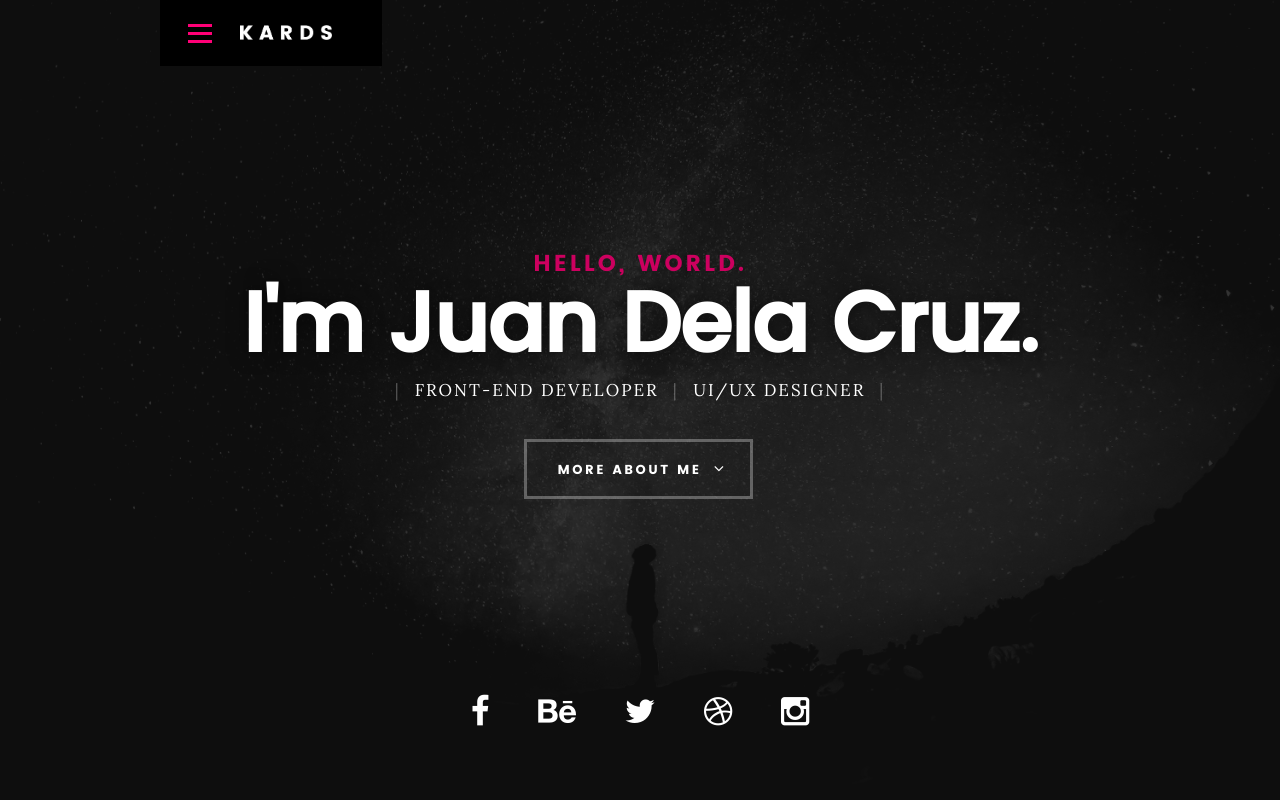
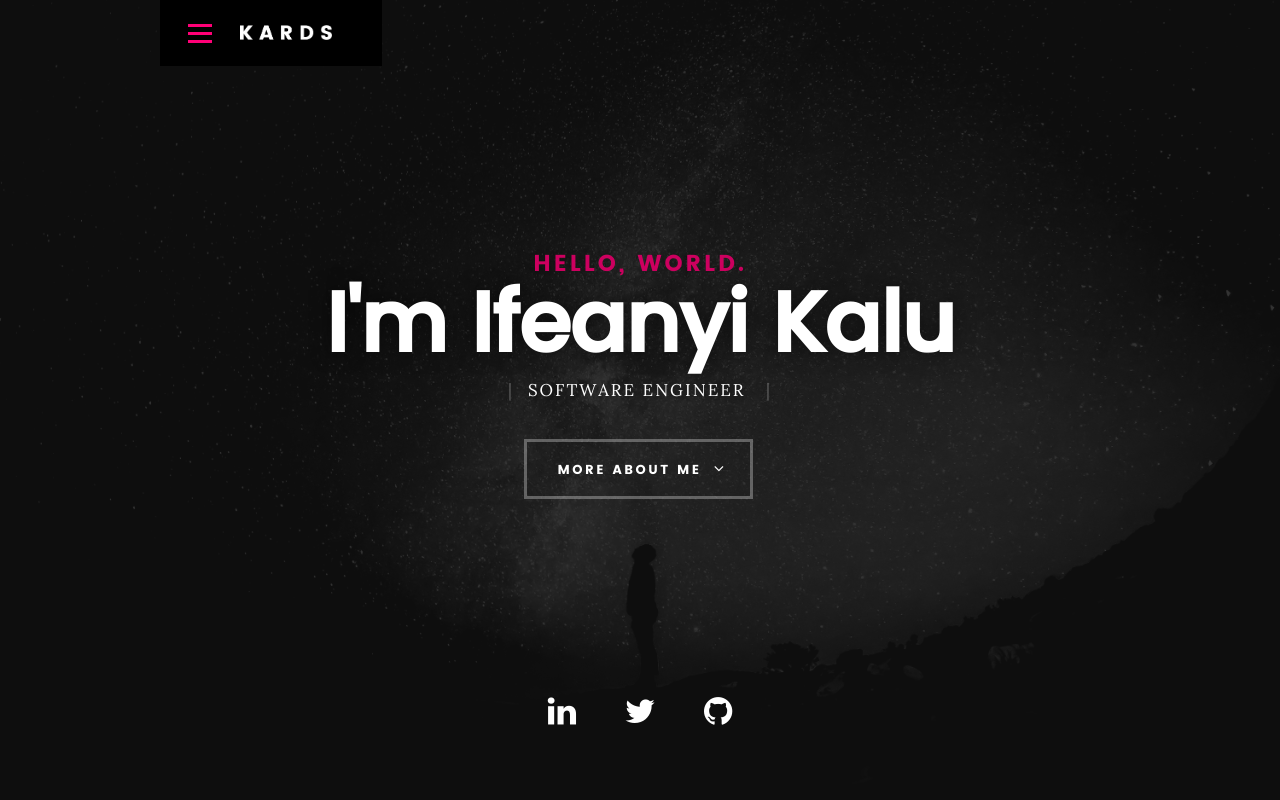
Before and after one commit to fazzy12/fazzy12.github.io, a plain HTML site: page index.html in a window 1280 px wide. Shown: the top 800 px of the page. Drawn offline with Linux system fonts and the light colour scheme; files whose address does not match are found by name.

Commit message:
add social icons

```diff
--- a/index.html
+++ b/index.html
@@ -7,13 +7,14 @@
    <!--- basic page needs
    ================================================== -->
    <meta charset="utf-8">
-	<title>Kards</title>
+	<title>Ifeanyi Kalu</title>
 	<meta name="description" content="">
 	<meta name="author" content="">
 
    <!-- mobile specific metas
    ================================================== -->
 	<meta name="viewport" content="width=device-width, initial-scale=1, maximum-scale=1">
+	<link rel="stylesheet" href="https://cdnjs.cloudflare.com/ajax/libs/font-awesome/6.1.1/css/all.min.css">
 
  	<!-- CSS
    ================================================== -->
@@ -43,7 +44,7 @@
    			<a class="menu-toggle" href="#"><span>Menu</span></a>
 
 	   		<div class="logo">
-		         <a href="index.html">KARDS</a>
+		         <a href="index.html">FAZZY</a>
 		      </div>
 
 		   	<nav id="main-nav-wrap">
@@ -74,11 +75,11 @@
    			<div class="col-twelve">
 
 	   			<h5>Hello, World.</h5>
-	   			<h1>I'm Juan Dela Cruz.</h1>
+	   			<h1>I'm Ifeanyi Kalu</h1>
 
 	   			<p class="intro-position">
-	   				<span>Front-end Developer</span>
-	   				<span>UI/UX Designer</span>
+	   				<span>Software Engineer </span>
+	   				<!-- <span>UI/UX Designer</span> -->
 	   			</p>
 
 	   			<a class="button stroke smoothscroll" href="#about" title="">More About Me</a>
@@ -89,11 +90,10 @@
    	</div> <!-- /intro-content -->
 
    	<ul class="intro-social">
-         <li><a href="#"><i class="fa fa-facebook"></i></a></li>
-         <li><a href="#"><i class="fa fa-behance"></i></a></li>
-         <li><a href="#"><i class="fa fa-twitter"></i></a></li>
-         <li><a href="#"><i class="fa fa-dribbble"></i></a></li>
-         <li><a href="#"><i class="fa fa-instagram"></i></a></li>
+		 <li><a href="https://www.linkedin.com/in/ifeanyi-kalu" target="_blank" rel="noopener noreferrer"><i class="fa fa-linkedin"></i></a></li>
+		 <li><a href="https://x.com/Devfazzy" target="_blank" rel="noopener noreferrer"><i class="fa fa-twitter"></i></a></li>
+         <!-- <li><a href="#"><i class="fa fa-twitter"></i></a></li> -->
+		 <li><a href="https://github.com/fazzy12" target="_blank" rel="noopener noreferrer"><i class="fa fa-github"></i></a></li>
       </ul> <!-- /intro-social -->
 
    </section> <!-- /intro -->
```
Also changed, not shown: styles.html (+4 -4 lines).
